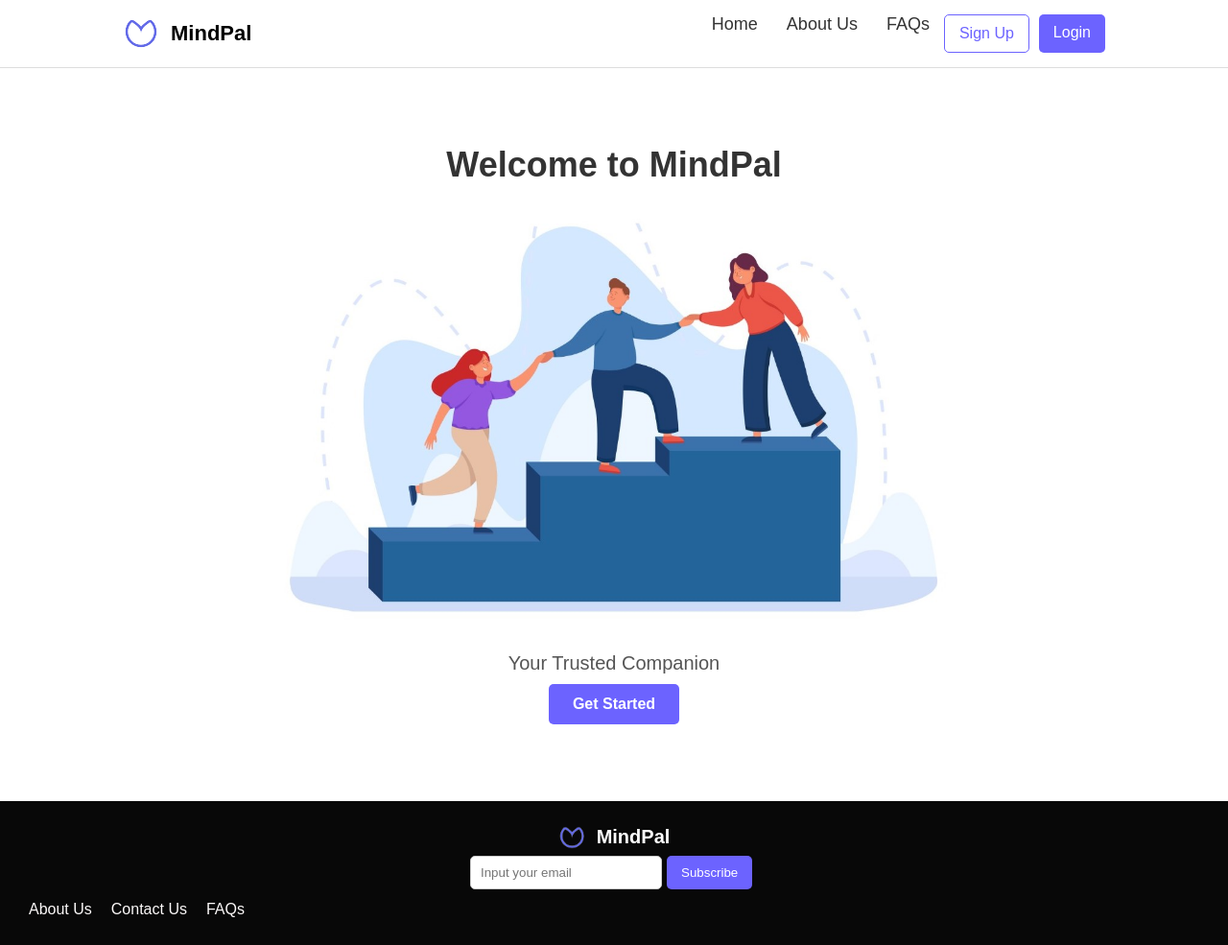
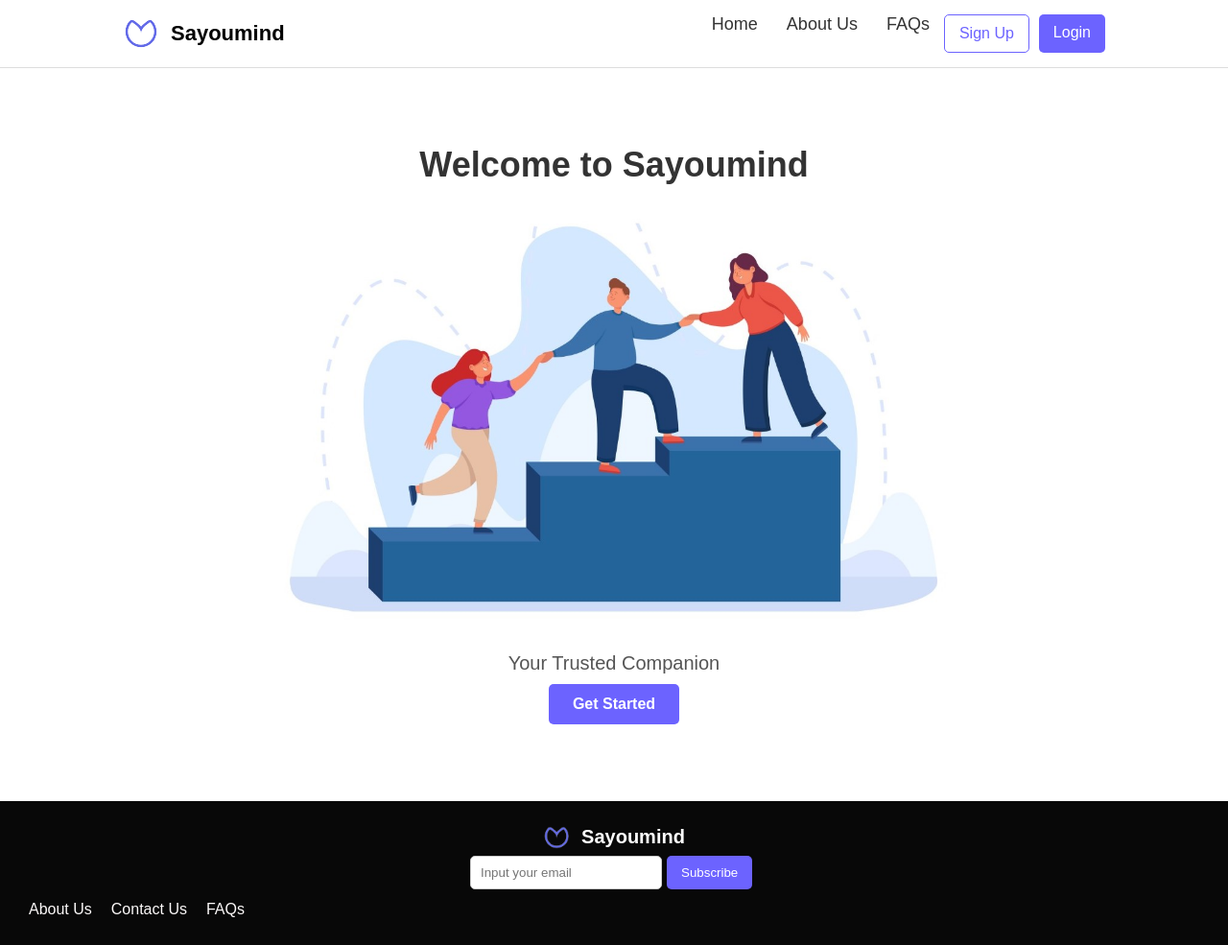
Before and after one commit to Coach-Bamie/Sayoumind, a PHP site: page /fud-Mindpal/ in a window 1280 px wide. Shown: the whole page at 96% size. Run offline with PHP 8.4, Linux system fonts and the light colour scheme.

Commit message:
Update index.php

```diff
--- a/index.php
+++ b/index.php
@@ -3,7 +3,7 @@
 <head>
     <meta charset="UTF-8">
     <meta name="viewport" content="width=device-width, initial-scale=1.0">
-    <title>MindPal - Your Campus Support Companion</title>
+    <title>Sayoumind - Your Campus Support Companion</title>
     <style>
 * {
     margin: 0;
@@ -260,7 +260,7 @@ footer {
     <header>
         <div class="logo">
             <img src="./assets/images/mindpal_logo.png" alt="MindPal Logo">
-            <span>MindPal</span>
+            <span>Sayoumind</span>
             <button class="menu-toggle">☰</button>
             <button class="close-menu">✖</button>
         </div>
@@ -279,7 +279,7 @@ footer {
 
     <!-- Hero Section -->
     <main class="hero">
-        <h1>Welcome to MindPal</h1>
+        <h1>Welcome to Sayoumind</h1>
         <img src="./assets/images/mindpal_cover.jpg" alt="Illustration">
         <p>Your Trusted Companion</p>
         <a href="../public/signin.php" class="btn-primary">Get Started</a>
@@ -290,7 +290,7 @@ footer {
         <div class="footer-content">
             <div class="footer-logo">
                 <img src="./assets/images/mindpal_logo.png" alt="MindPal Logo">
-                <span>MindPal</span>
+                <span>Sayoumind</span>
             </div>
             <div class="newsletter">
                 <input type="email" placeholder="Input your email">
```
